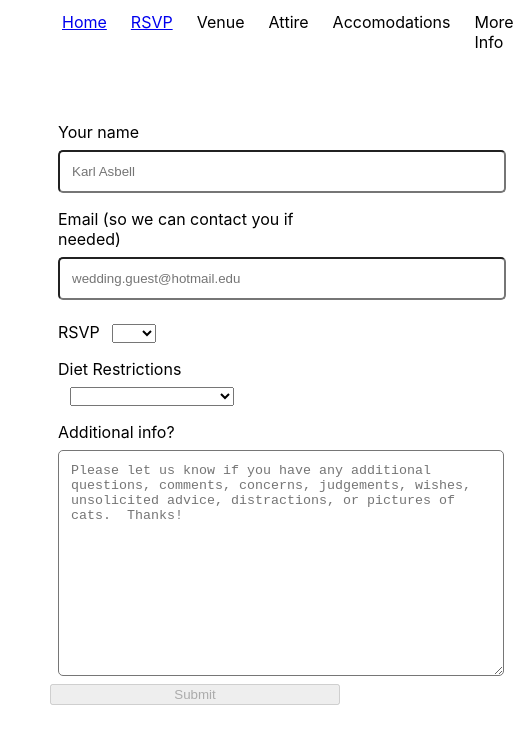
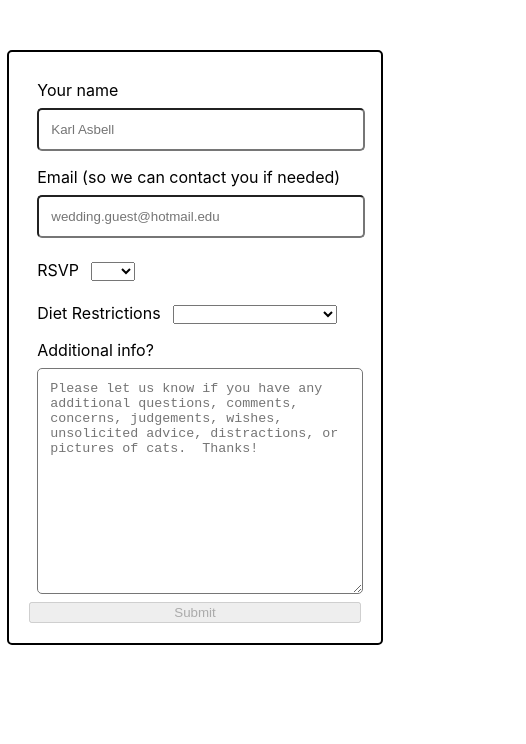
Before and after one commit to rupp-colin/wedding-client, a React (Create React App) app: page /rsvp in a window 390 px wide. Shown: the top 744 px of the page, 526 px wide, since content can reach past the window. Built offline with nearby package versions, Linux system fonts and the light colour scheme; grey boxes are pictures that could not be loaded.

Commit message:
updates styles

```diff
--- a/src/styles/NavLinks.css
+++ b/src/styles/NavLinks.css
@@ -1,13 +1,43 @@
 #main-nav {
-    display: flex;
+    flex-direction: row;
     justify-content: space-between;
-    padding-left: 50px;
-    padding-right: 50px;
+    background: url(../images/background-dark.jpg) no-repeat center center fixed;
+    -webkit-background-size: cover;
+    -moz-background-size: cover;
+    -o-background-size: cover;
+    color:white;
 }
 
+
 .link-container {
-    max-width: 165px;
+    max-width: 140px;
     display: flex;
-    justify-content: left;
+    justify-content: center;
     padding: 12px;
 }
+
+.menu-toggle {
+    display: none;
+}
+
+@media only screen and (max-width: 767px) {
+    #main-nav {
+        flex-direction: column;
+    }
+    .link-container {
+        display: none;
+    }
+    .menu-toggle-show {
+        display: flex;
+    }
+    .menu-toggle {
+        font-size: 24px;
+        display: initial;
+        position: absolute;
+        cursor: pointer;
+        background: url(../images/background-dark.jpg) no-repeat center center fixed;
+        -webkit-background-size: cover;
+        -moz-background-size: cover;
+        -o-background-size: cover;
+    }
+}
--- a/src/styles/RSVPForm.css
+++ b/src/styles/RSVPForm.css
@@ -1,11 +1,14 @@
 Form {
     padding: 50px;
+    background-color: white;
     display: flex;
     flex-direction: column;
-    max-width: 500px;
     margin: 0 auto;
-    display: flex;
-    justify-content: center;
+    margin-top: 50px;
+    margin-bottom: 50px;
+    max-width: 550px;
+    border-radius: 5px;
+    border: 2px solid black;
 }
 
 .form-field {
@@ -26,7 +29,7 @@ Form {
     margin-top: 8px;
     padding: 12px;
     border-radius: 5px;
-    width: 420px;
+    width: 95%;
 }
 
 #message-box {
@@ -34,7 +37,7 @@ Form {
     margin-top: 8px;
     padding: 12px;
     border-radius: 5px;
-    width: 420px;
+    width: 95%;
     height: 200px;
 }
 
@@ -42,3 +45,16 @@ Form {
     margin-left: 12px;
     margin-top: 8px;
 }
+
+@media only screen and (max-width: 768px) {
+    Form {
+        max-width: 80%;
+    }
+}
+
+@media only screen and (max-width: 600px) {
+    Form {
+        padding: 20px;
+        max-width: 85%;
+    }
+}
```
